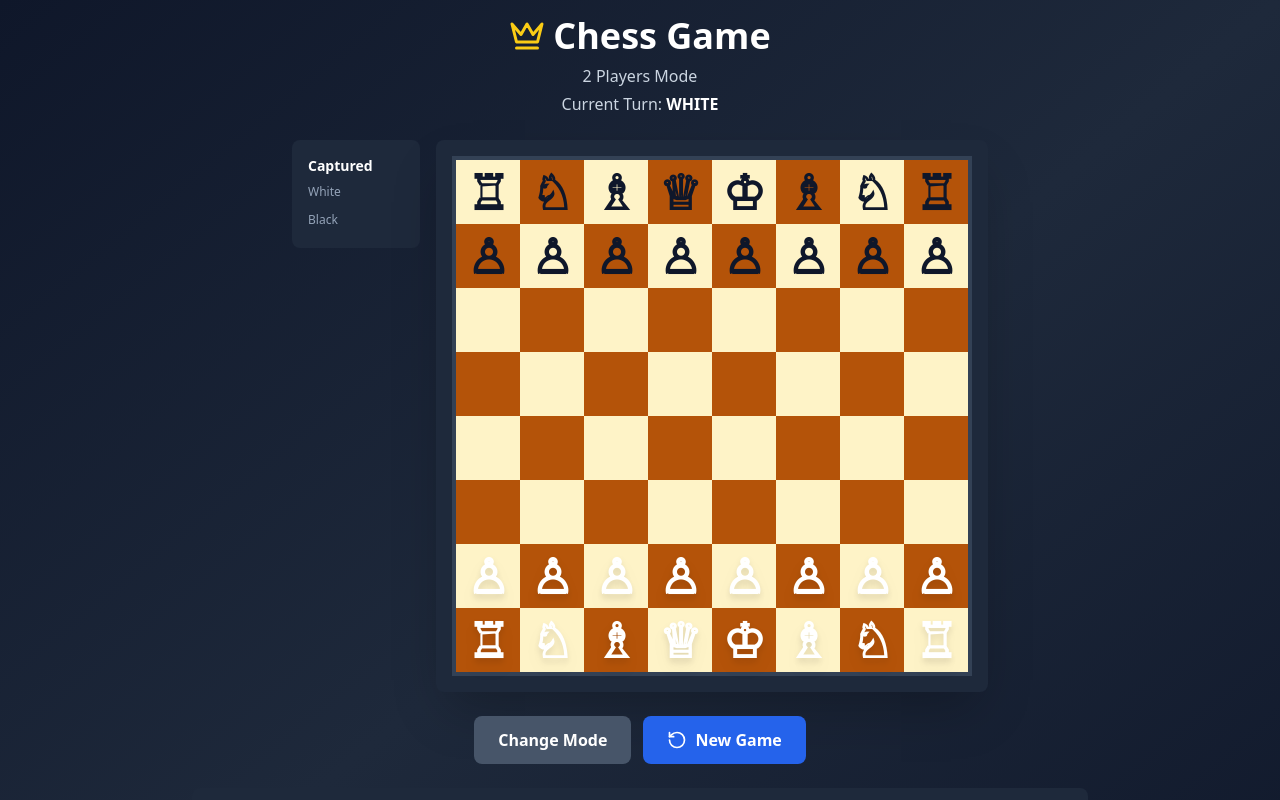
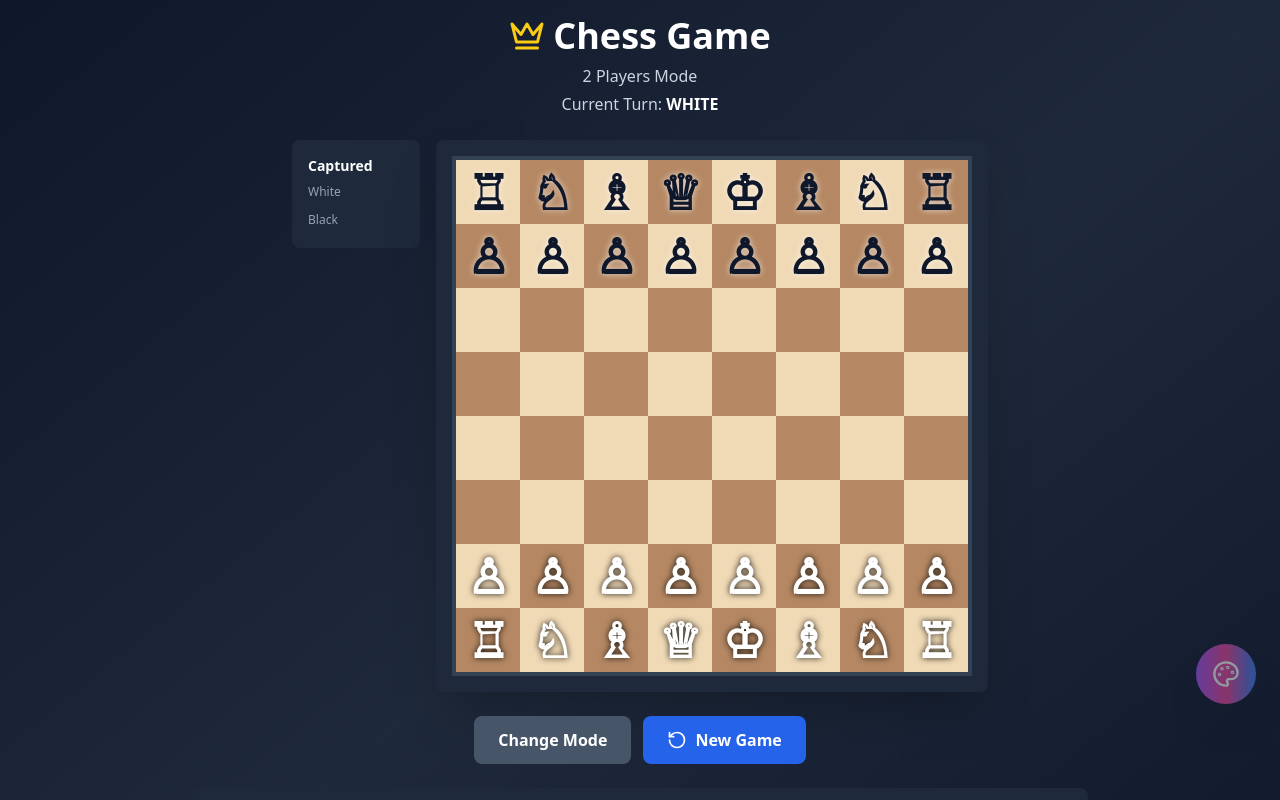
Before and after one commit to MUSFIRAH-dev/Chess-Game, a React (Create React App) app: page / in a window 1280 px wide. Both pictures are taken after a click on the button "2 Players (Local)". Shown: the top 800 px of the page. Built offline with nearby package versions, Linux system fonts and the light colour scheme.

Commit message:
Update App.js

```diff
--- a/src/App.js
+++ b/src/App.js
@@ -1,5 +1,5 @@
 import React, { useState, useEffect } from 'react';
-import { Crown, RotateCcw, User, Cpu } from 'lucide-react';
+import { Crown, RotateCcw, User, Cpu,Palette } from 'lucide-react';
 
 const ChessGame = () => {
   const [board, setBoard] = useState([]);
@@ -12,7 +12,40 @@ const ChessGame = () => {
   const [gameMode, setGameMode] = useState(null);
   const [isThinking, setIsThinking] = useState(false);
   const [promotionSquare, setPromotionSquare] = useState(null);
-
+const [theme, setTheme] = useState('classic');
+const [showThemePanel, setShowThemePanel] = useState(false);
+  const themes = {
+  classic: {
+    name: 'Classic Wood',
+    light: 'bg-[#f0d9b5]',
+    dark: 'bg-[#b58863]',
+    icon: '🪵'
+  },
+  ocean: {
+    name: 'Ocean Blue',
+    light: 'bg-[#e8f4f8]',
+    dark: 'bg-[#4a90a4]',
+    icon: '🌊'
+  },
+  forest: {
+    name: 'Forest Green',
+    light: 'bg-[#e8f5e9]',
+    dark: 'bg-[#66bb6a]',
+    icon: '🌲'
+  },
+  purple: {
+    name: 'Purple Royale',
+    light: 'bg-[#f3e5f5]',
+    dark: 'bg-[#9c27b0]',
+    icon: '👑'
+  },
+  dark: {
+    name: 'Dark Mode',
+    light: 'bg-[#4a5568]',
+    dark: 'bg-[#1a202c]',
+    icon: '🌙'
+  }
+};
   useEffect(() => {
     if (gameMode) {
       initializeBoard();
@@ -467,13 +500,17 @@ const ChessGame = () => {
                         className={`
                           w-12 h-12 sm:w-16 sm:h-16 flex items-center justify-center text-3xl sm:text-5xl font-bold
                           transition-all duration-200 relative
-                          ${isLight ? 'bg-amber-100' : 'bg-amber-700'}
+                          ${isLight ? themes[theme].light : themes[theme].dark}
                           ${isSelected ? 'ring-4 ring-blue-500' : ''}
                           ${isValidMove ? 'ring-4 ring-green-400' : ''}
                           ${isThinking || promotionSquare ? 'opacity-70 cursor-not-allowed' : 'hover:brightness-110'}
                         `}
                       >
-                        <span className={piece?.color === 'white' ? 'text-white drop-shadow-lg' : 'text-slate-900'}>
+                        <span className={`
+  ${piece?.color === 'white'
+    ? 'text-white drop-shadow-[0_0_3px_rgba(0,0,0,0.9)]'
+    : 'text-slate-900 drop-shadow-[0_0_3px_rgba(255,255,255,0.7)]'}
+`}>
                           {getPieceSymbol(piece)}
                         </span>
                         {isValidMove && !piece && (
@@ -513,6 +550,41 @@ const ChessGame = () => {
               <li>• Pawns promote when reaching the last rank - choose your piece!</li>
             </ul>
           </div>
+
+                {/* Floating Theme Button */}
+<button
+  onClick={() => setShowThemePanel(!showThemePanel)}
+  className="fixed bottom-24 right-6 bg-gradient-to-r from-purple-500 via-pink-500 to-blue-500 text-white p-4 rounded-full shadow-2xl hover:scale-110 transition-transform z-40 animate-pulse"
+>
+  <Palette size={28} />
+</button>
+
+{/* Theme Panel */}
+{showThemePanel && (
+  <div className="fixed right-6 bottom-40 bg-slate-800 rounded-xl shadow-2xl p-4 z-40 border-2 border-slate-700">
+    <h3 className="text-white font-bold mb-3 text-center">Choose Theme</h3>
+    <div className="space-y-2">
+      {Object.entries(themes).map(([key, t]) => (
+        <button
+          key={key}
+          onClick={() => {
+            setTheme(key);
+            setShowThemePanel(false);
+          }}
+          className={`w-full flex items-center gap-3 p-3 rounded-lg transition-all ${
+            theme === key
+              ? 'bg-blue-600 text-white'
+              : 'bg-slate-700 text-slate-300 hover:bg-slate-600'
+          }`}
+        >
+          <span className="text-2xl">{t.icon}</span>
+          <span className="font-semibold">{t.name}</span>
+          {theme === key && <span className="ml-auto">✓</span>}
+        </button>
+      ))}
+    </div>
+  </div>
+)}
         </div>
       </div>
 
```
